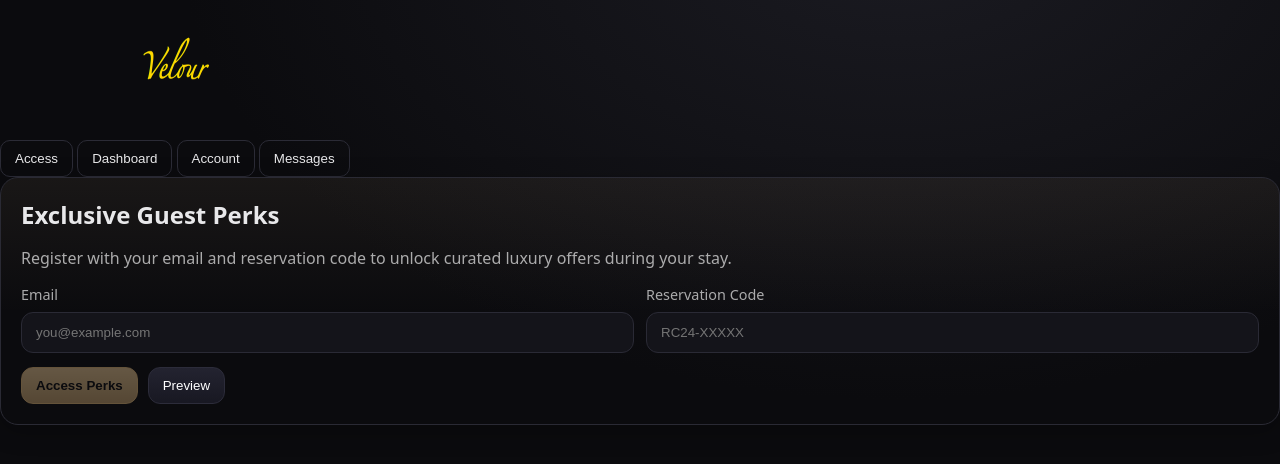
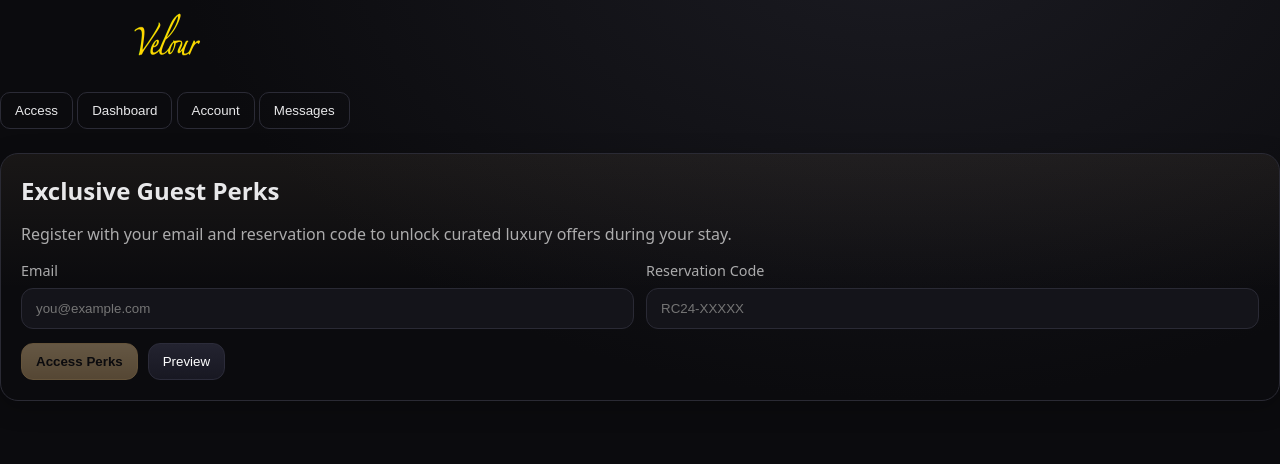
Before and after one commit to nestkitboxes/nestkitboxes.github.io, a plain HTML site: page velour.html in a window 1280 px wide. Drawn offline with Linux system fonts and the light colour scheme.

Commit message:
Update velour.html

```diff
--- a/velour.html
+++ b/velour.html
@@ -22,7 +22,7 @@
       background: radial-gradient(1200px 800px at 70% -10%, #1b1b22 0%, #0b0b0e 60%);
     }
     a { color: inherit; }
-    .container { max-width: 1100px; margin: 0 auto; padding: 24px; }
+    .container { max-width: 1100px; margin: 0 auto; padding: 0px 15px; }
     header {
       display: flex; align-items: center; justify-content: space-between;
       padding: 8px 0 24px; gap: 16px;
@@ -39,6 +39,7 @@
     .card {
       background: var(--card); border: 1px solid #23232e; border-radius: 16px; padding: 18px;
       box-shadow: 0 6px 24px rgba(0,0,0,.25);
+      margin-top: 24px;
     }
     .muted { color: var(--muted); }
     .pill { display:inline-flex; align-items:center; gap:8px; background:#191922; border:1px solid #2a2a36; padding:6px 10px; border-radius:999px; font-size:.9rem; }
```
